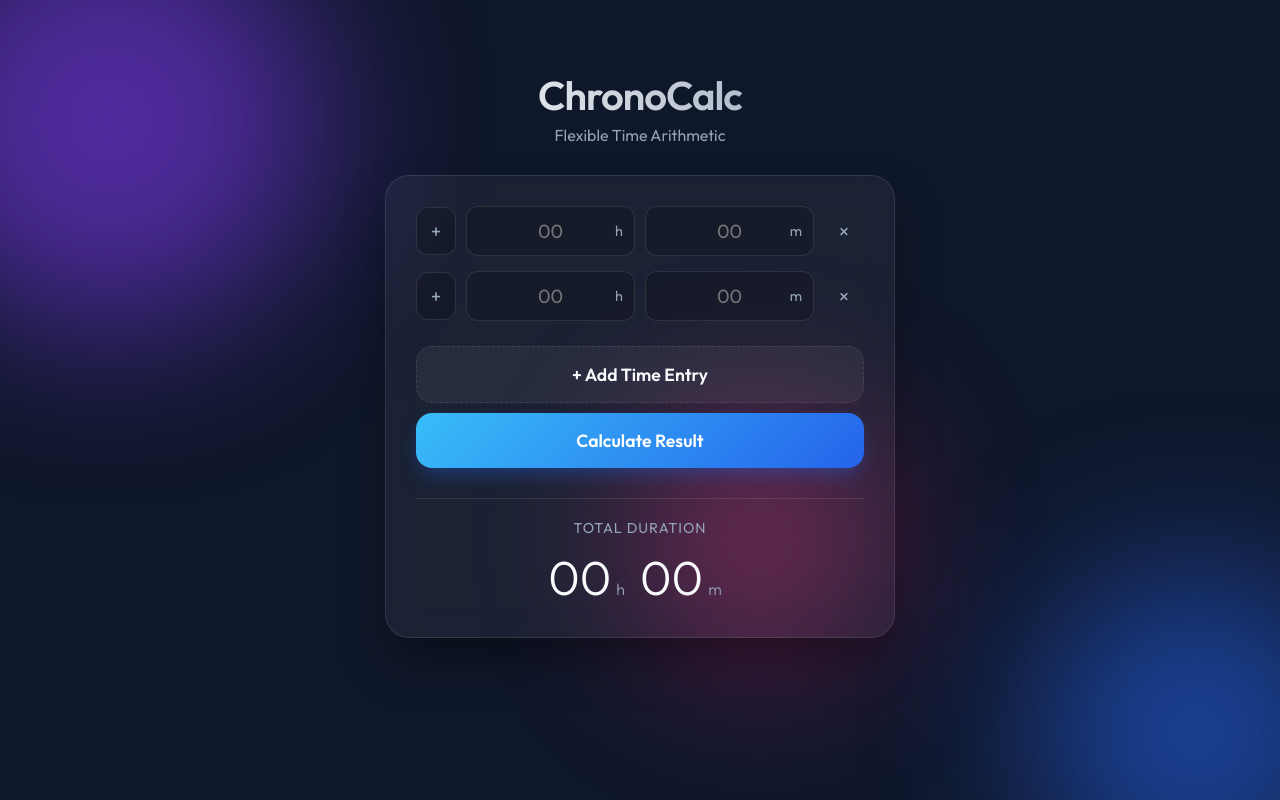
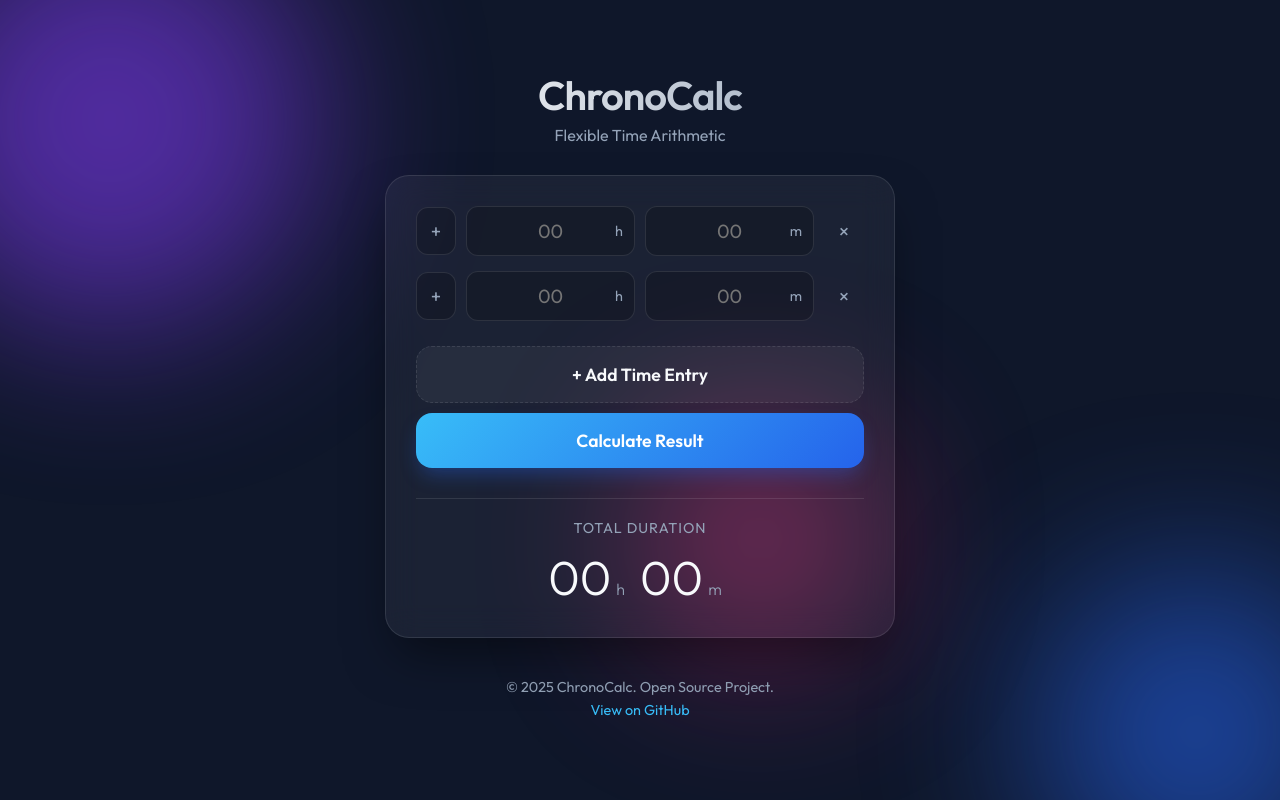
Before and after one commit to hakupao/time_calculator_web_app, a plain HTML site: page index.html in a window 1280 px wide. Drawn offline with Linux system fonts and the light colour scheme.

Commit message:
feat: add comprehensive README, implement SEO meta tags, and introduce a styled footer.

```diff
--- a/index.html
+++ b/index.html
@@ -4,6 +4,10 @@
 <head>
     <meta charset="UTF-8">
     <meta name="viewport" content="width=device-width, initial-scale=1.0">
+    <meta name="description"
+        content="A premium, flexible time calculator for adding and subtracting hours and minutes. Perfect for tracking work hours, flight times, and more.">
+    <meta name="keywords"
+        content="time calculator, hours calculator, time arithmetic, add time, subtract time, work hours tracker">
     <title>ChronoCalc - Premium Time Calculator</title>
     <link rel="preconnect" href="https://fonts.googleapis.com">
     <link rel="preconnect" href="https://fonts.gstatic.com" crossorigin>
@@ -49,6 +53,12 @@
                 </div>
             </div>
         </main>
+
+        <footer>
+            <p>&copy; 2025 ChronoCalc. Open Source Project.</p>
+            <a href="https://github.com/hakupao/time_calculator_web_app" target="_blank" rel="noopener noreferrer">View
+                on GitHub</a>
+        </footer>
     </div>
 
     <script src="script.js"></script>
--- a/style.css
+++ b/style.css
@@ -342,3 +342,23 @@ input[type=number] {
     font-weight: 600;
     align-self: flex-end;
 }
+/* Footer */
+footer {
+    text-align: center;
+    margin-top: 40px;
+    color: var(--text-secondary);
+    font-size: 0.9rem;
+}
+
+footer a {
+    color: var(--accent-color);
+    text-decoration: none;
+    margin-top: 5px;
+    display: inline-block;
+    transition: color 0.2s;
+}
+
+footer a:hover {
+    color: var(--text-primary);
+    text-decoration: underline;
+}
```
Also changed, not shown: 1 other file.
